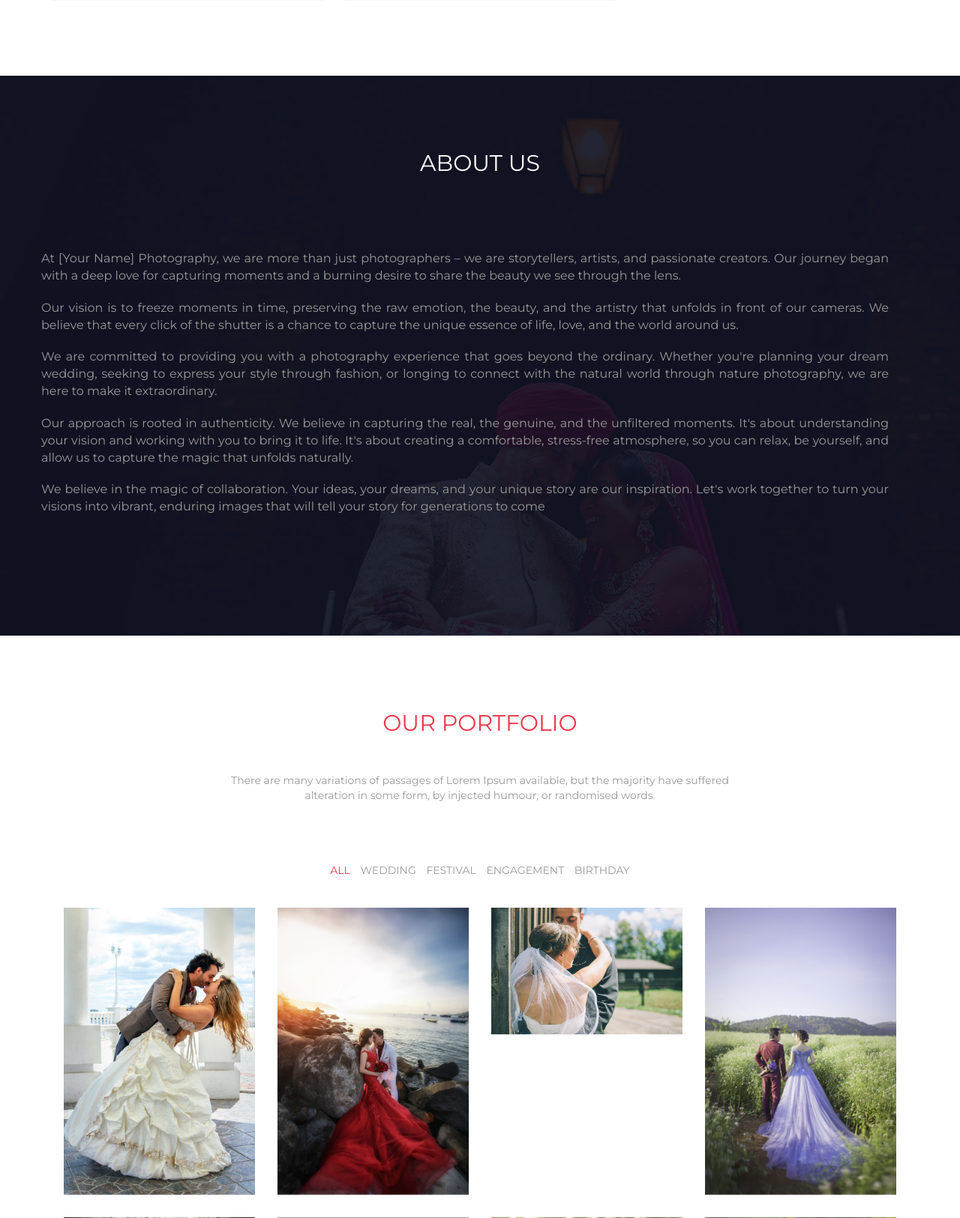
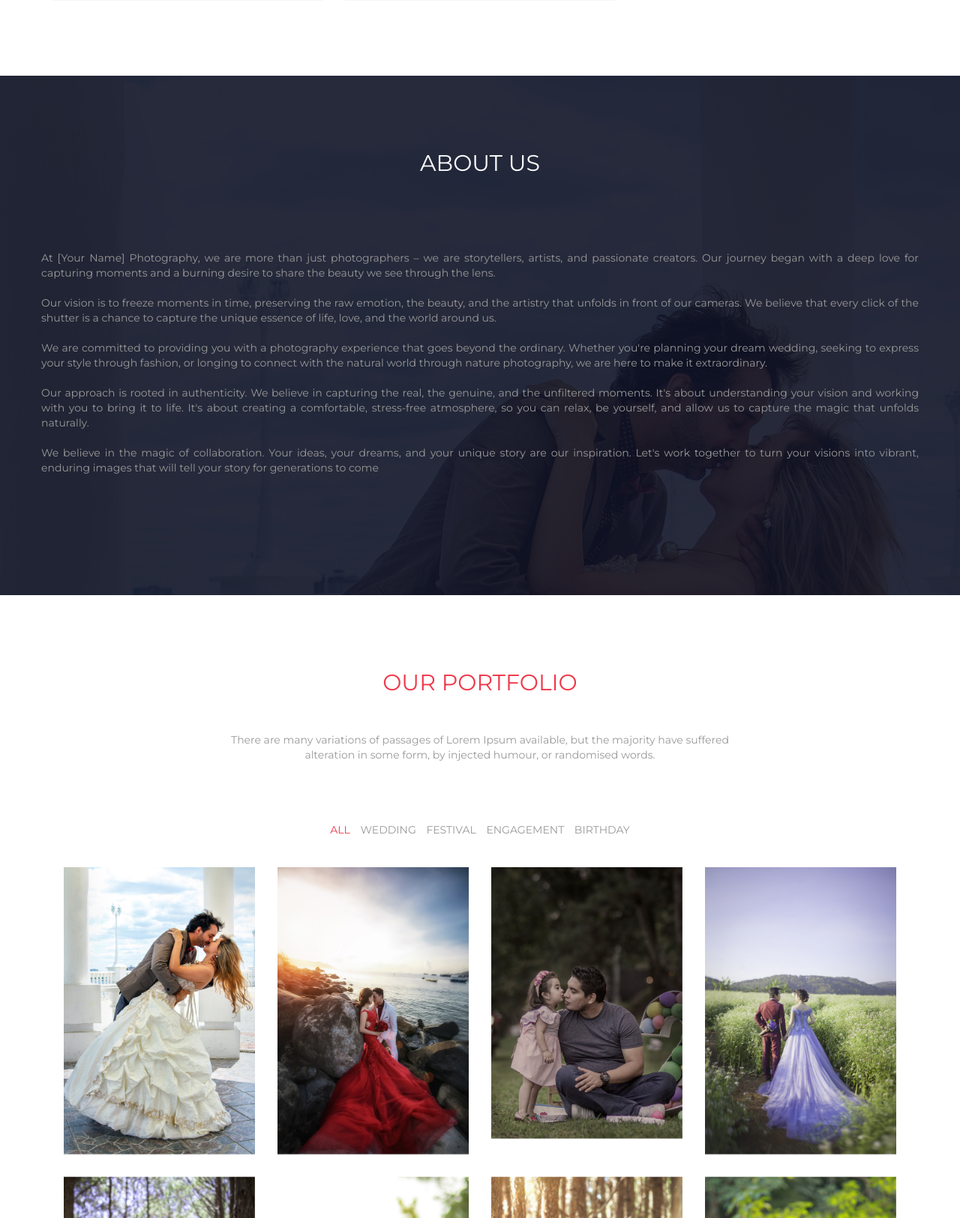
Before and after one commit to christopherece/photography_site, a Django app: page / in a window 1280 px wide. Shown: the part 1332-2957 px from the top of the page at 75% size. Run offline with Django 4.2, Linux system fonts and the light colour scheme; some libraries are stand-ins or nearby versions; grey boxes are pictures that could not be loaded.

Commit message:
Edited Navigation

```diff
--- a/photography/photography/static/css/main.css
+++ b/photography/photography/static/css/main.css
@@ -411,28 +411,28 @@ a:focus{
 =            courses            =
 =================================*/
 
-#courses{
-	background: url(../img/bg/04.jpg);
+#about{
+	background: url(../img/wedding/1.jpg);
 	-webkit-background-size: cover;
 	background-size: cover;
 	background-attachment: fixed;
 }
-#courses .color-overlay{
+#about .color-overlay{
 	width: 100%;
 	height: 100%;
-	background: rgba(16,19,38,.8);
+	background: rgba(16,19,38,.9);
 }
-#courses .section-title{
+#about .section-title{
 	color: #fff;
 	margin-bottom: 100px;
 }
 #courses .info-part{
 	padding-right: 40px;
 }
-#courses .each-courses{
+#about .each-courses{
 	margin-bottom: 60px;
 }
-.each-courses .title{
+.each-about .title{
 	font-size: 18px;
 	text-transform: uppercase;
 	color: #fff;
@@ -441,7 +441,7 @@ a:focus{
 	transition: all .3s;
 
 }
-.each-courses .info{
+.each-about .info{
 	font-size: 16px;
 	-webkit-transition: all .3s;
 	transition: all .3s;
--- a/photography/templates/pages/index.html
+++ b/photography/templates/pages/index.html
@@ -67,7 +67,7 @@
 		<nav id="main-navigation" class="nav-menu nav-menu-vertical nav-menu-right">
 			<ul class="list-inline">
 				<li class="current"><a href="#home">home</a></li>
-				<li><a href="#about">Our Services</a></li>
+				<li><a href="#about">About</a></li>
 				<li><a href="#service">Our Services</a></li>
 				<li><a href="#portfolio">Portfolio</a></li>
 				<li><a href="#latest-blog">Blog</a></li>
@@ -118,11 +118,11 @@
 
 
 		<!-- ============== Start features section ============== -->
-		<section id="features">
+		<section id="service">
 			<div class="container">
 				<div class="row">
 
-					<div class="col-md-4 feature-item">
+					<div class="col-md-4 service-item">
 						<div class="content wow fadeInDown" data-wow-delay=".15s">
 							<p class="icon text-center"><i class="fa fa-camera-retro"></i></p>
 							<h5 class="title text-center">Wedding Photography</h5>
@@ -133,7 +133,7 @@
 							</p>
 						</div>
 					</div>
-					<div class="col-md-4 feature-item">
+					<div class="col-md-4 service-item">
 						<div class="content wow fadeInDown" data-wow-delay=".35s">
 							<p class="icon text-center"><i class="fa fa-male"></i></p>
 							<h5 class="title text-center">Fashion Photograph</h5>
@@ -144,7 +144,7 @@
 							</p>
 						</div>
 					</div>
-					<div class="col-md-4 feature-item">
+					<div class="col-md-4 service-item">
 						<div class="content wow fadeInDown" data-wow-delay=".55s">
 							<p class="icon text-center"><i class="fa fa-users"></i></p>
 							<h5 class="title text-center">NAture Photography</h5>
@@ -162,7 +162,7 @@
 
 
 		<!-- ============== Start courses section ============== -->
-		<section id="courses">
+		<section id="about">
 			<div class="color-overlay ptb100">
 				<div class="container">
 					<h3 class="section-title wow fadeInDown">About Us</h3>
@@ -259,10 +259,10 @@
 						 </div>
 						 <div class="col-lg-3 col-md-4 col-sm-6 portfolio-item engagement">
 						 	<figure class="content wow fadeIn" data-wow-delay=".35s">
-								<img src="{% static 'img/wedding/3.jpg' %}" class="img-100p" alt="portfolio">
+								<img src="{% static 'img/bday/13.jpg' %}" class="img-100p" alt="portfolio">
 								<figcaption class="overflow-content-full">
 						 			<p class="icon horizontal-vertical-center">
-										<a data-lightbox="portfolio" href="{% static 'img/wedding/3.jpg' %}"><i class="fa fa-search-plus"></i></a>
+										<a data-lightbox="portfolio" href="{% static 'img/bday/13.jpg' %}"><i class="fa fa-search-plus"></i></a>
 									</p>
 						 			<div class="caption text-center">
 						 				<p class="title">John Donga</p>
@@ -301,10 +301,10 @@
 						 </div>
 						 <div class="col-lg-3 col-md-4 col-sm-6 portfolio-item festival wedding hit-and-run">
 						 	<figure class="content wow fadeIn" data-wow-delay=".65s">
-								<img src="{% static 'img/wedding/6.jpg' %}" class="img-100p" alt="portfolio">
+								<img src="{% static 'img/bday/12.jpg' %}" class="img-100p" alt="portfolio">
 								<figcaption class="overflow-content-full">
 						 			<p class="icon horizontal-vertical-center">
-										<a data-lightbox="portfolio" href="{% static 'img/wedding/6.jpg' %}"><i class="fa fa-search-plus"></i></a>
+										<a data-lightbox="portfolio" href="{% static 'img/bday/12.jpg' %}"><i class="fa fa-search-plus"></i></a>
 									</p>
 						 			<div class="caption text-center">
 						 				<p class="title">John Donga</p>
@@ -494,21 +494,7 @@
 
 
 
-		<!-- ============== Start join-us section ============== -->
-		<section id="join-us">
-			<div class="color-overlay ptb100">
-				<div class="container">
-					<h3 class="section-title wow fadeInDown">Learn photography tips & techniques</h3>
-					<p class="section-info col-sm-8 col-sm-offset-2 wow fadeInDown" data-wow-delay=".25s">
-						There are many variations of passages of Lorem Ipsum available, but the majority have suffered alteration in some form, by injected humour, or randomised words.
-					</p>
-					<div class="clearfix"></div>
-					<p class="join-btn text-center wow zoomIn">
-						<a href="#" class="btn btn-primary">join now</a>
-					</p>
-				</div> <!-- //container -->
-			</div>
-		</section>
+
 		<!-- ========= //End join-us section ========= -->
 
 
```
Also changed, not shown: other parts of photography/photography/static/css/main.css (+22 -22 lines), photography/photography/static/img/bday/12.jpg (added), photography/photography/static/img/bday/13.jpg (added).
